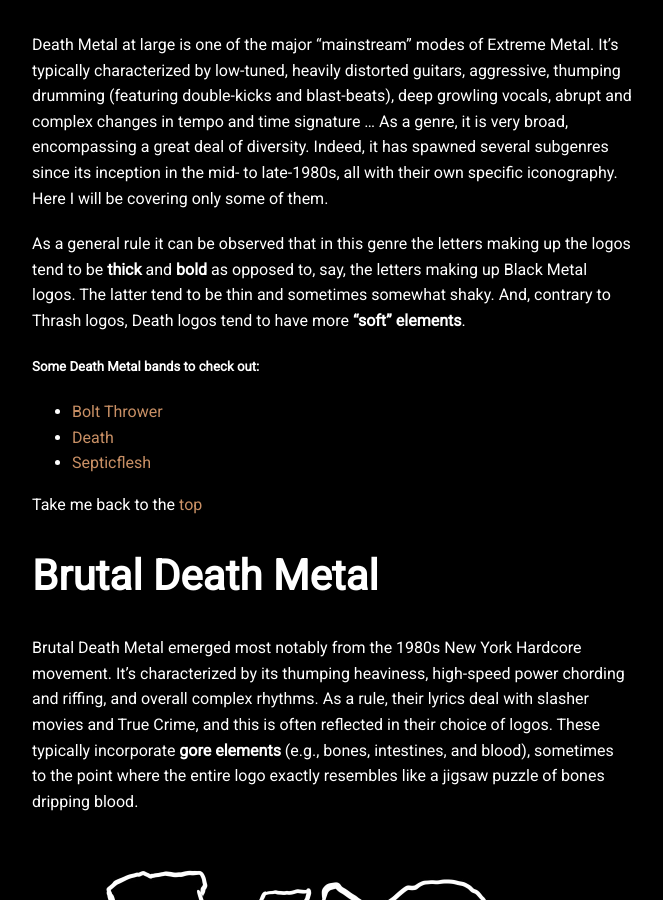
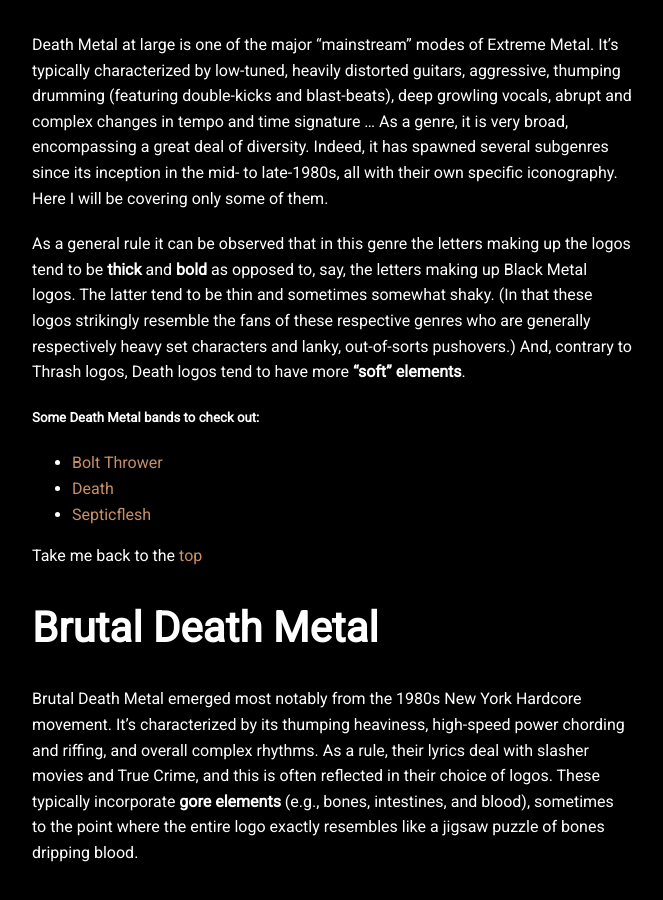
Before and after one commit to Noeska/illegiblesemantics, a Jekyll site: the page built from projects/proj-2.md, in a window 1280 px wide and 900 px high, scrolled down 9406 px. Shown: the whole window, without its empty margins (308-971 px from the left). Built offline with Jekyll 4.4.1, drawn with Linux system fonts in a browser that asks for light colours; nearby versions of some CDN libraries.

Commit message:
Update proj-2.md

```diff
--- a/projects/proj-2.md
+++ b/projects/proj-2.md
@@ -209,7 +209,8 @@
 # Death Metal
 Death Metal at large is one of the major "mainstream" modes of Extreme Metal. It's typically characterized by low-tuned, heavily distorted guitars, aggressive, thumping drumming (featuring double-kicks and blast-beats), deep growling vocals, abrupt and complex changes in tempo and time signature ... As a genre, it is very broad, encompassing a great deal of diversity. Indeed, it has spawned several subgenres since its inception in the mid- to late-1980s, all with their own specific iconography. Here I will be covering only some of them.
 
-As a general rule it can be observed that in this genre the letters making up the logos tend to be **thick** and **bold** as opposed to, say, the letters making up Black Metal logos. The latter tend to be thin and sometimes somewhat shaky. And, contrary to Thrash logos, Death logos tend to have more **"soft" elements**.
+As a general rule it can be observed that in this genre the letters making up the logos tend to be **thick** and **bold** as opposed to, say, the letters making up Black Metal logos. The latter tend to be thin and sometimes somewhat shaky. (In that these logos strikingly resemble the fans of these respective genres who are generally respectively heavy set characters and lanky, out-of-sorts pushovers.)
+And, contrary to Thrash logos, Death logos tend to have more **"soft" elements**.
 
 ##### Some Death Metal bands to check out:
 - <a href="https://open.spotify.com/track/5tUxhJPbbOB4vEwm7ax1m2?si=acc74dd8f78e4cef" target="_blank" rel="noopener"><span>Bolt Thrower</span></a>
```
